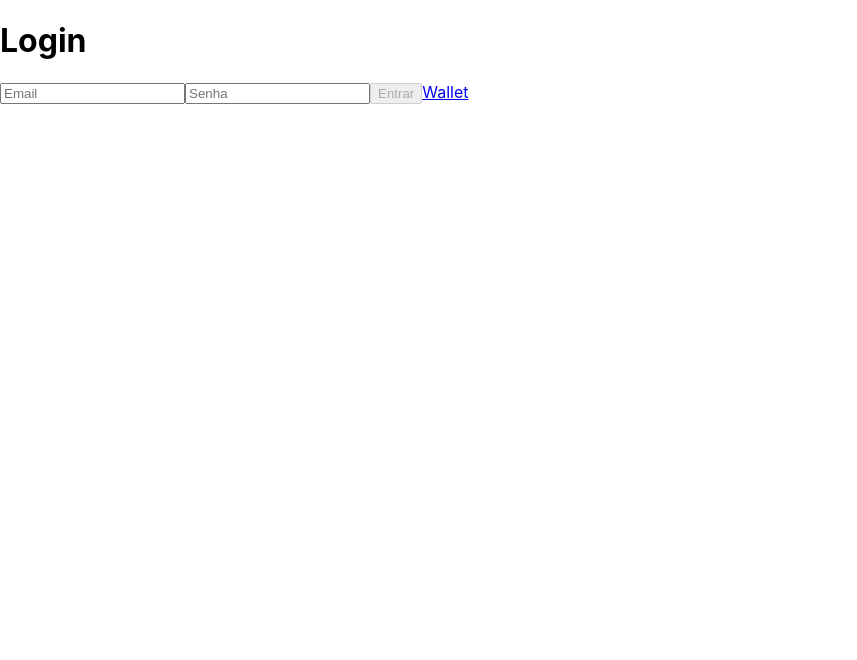
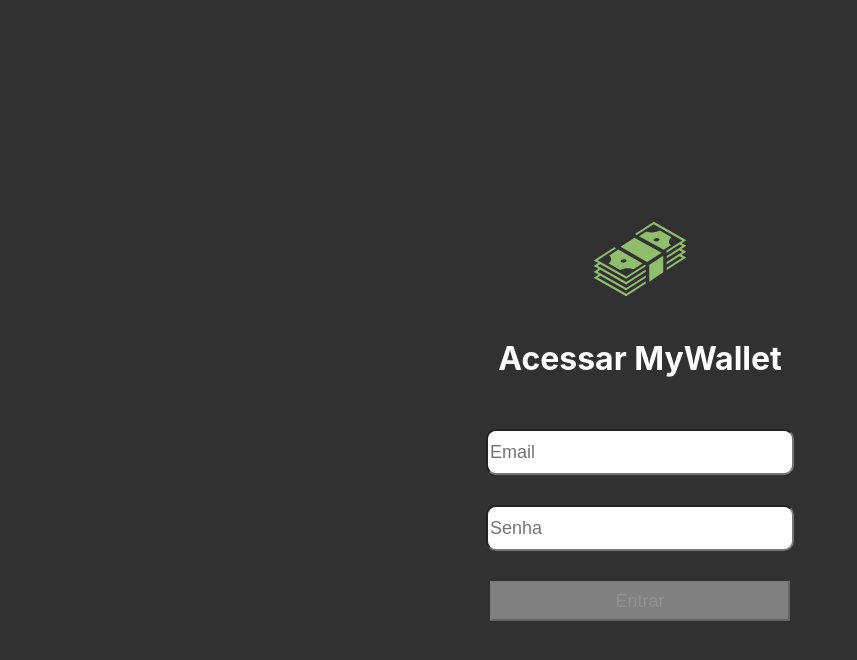
Before and after one commit to patriciapadilha/MyWallet, a React (Create React App) app: page / in a window 1280 px wide. Shown: the top 660 px of the page, without its empty margins (0-857 px from the left). Built offline with nearby package versions, Linux system fonts and the light colour scheme.

Commit message:
Adiciona css a página login e wallet

```diff
--- a/package.json
+++ b/package.json
@@ -13,7 +13,7 @@
     "prop-types": "^15.8.1",
     "react": "16.13.1",
     "react-dom": "16.13.1",
-    "react-icons": "3.11.0",
+    "react-icons": "^3.11.0",
     "react-redux": "7.2.1",
     "react-router-dom": "5.2.0",
     "react-scripts": "3.4.3",
--- a/src/App.css
+++ b/src/App.css
@@ -1,41 +1,4 @@
-.App {
-  text-align: center;
+* {
+  margin: 0;
+  padding: 0;
 }
-
-.App-logo {
-  height: 40vmin;
-  pointer-events: none;
-}
-
-@media ( prefers-reduced-motion : no-preference ) {
-
-  .App-logo {
-    animation: App-logo-spin infinite 20s linear;
-  }
-}
-
-.App-header {
-  align-items: center;
-  background-color: #282c34;
-  color: white;
-  display: flex;
-  flex-direction: column;
-  font-size: calc(10px + 2vmin);
-  justify-content: center;
-  min-height: 100vh;
-}
-
-.App-link {
-  color: #61dafb;
-}
-
-@keyframes App-logo-spin {
-
-  from {
-    transform: rotate(0deg);
-  }
-
-  to {
-    transform: rotate(360deg);
-  }
-}
--- a/src/components/Form.jsx
+++ b/src/components/Form.jsx
@@ -6,7 +6,7 @@
   render() {
     const { currencies } = this.props;
     return (
-      <form>
+      <form className="form-wallet">
         <label htmlFor="valor">
           Valor
           <input
--- a/src/components/Header.jsx
+++ b/src/components/Header.jsx
@@ -1,4 +1,5 @@
 import React from 'react';
+import { GiMoneyStack } from 'react-icons/gi';
 import { connect } from 'react-redux';
 import PropTypes from 'prop-types';
 
@@ -8,11 +9,14 @@
     console.log(this.props);
     return (
       <header>
+        <GiMoneyStack size={ 100 } color="#90be6d" className="money-item" />
         <h3 data-testid="email-field">{ email }</h3>
-        <p>Despesa total:</p>
-        <p>R$</p>
-        <p data-testid="total-field">Valor inicial 0</p>
-        <p data-testid="header-currency-field">BRL</p>
+        <div className="total-field">
+          <p>Despesa total:</p>
+          <p>R$</p>
+          <p data-testid="total-field">Valor inicial 0</p>
+          <p data-testid="header-currency-field">BRL</p>
+        </div>
       </header>
     );
   }
--- /dev/null
+++ b/src/pages/Login.css
@@ -0,0 +1,39 @@
+form {
+  align-items: center;
+  background-color: rgb(49, 49, 49);
+  display: flex;
+  flex-direction: column;
+  height: 800px;
+  justify-content: center;
+  width: 100%;
+}
+
+.item {
+  margin-top: 30px;
+}
+
+h1 {
+  color: white;
+}
+
+form input {
+  background-color: white;
+  border-radius: 10px;
+  color: black;
+  font-size: large;
+  height: 40px;
+  width: 300px;
+}
+
+form button {
+  background-color: rgb(51, 47, 50);
+  color: white;
+  font-size: large;
+  height: 40px;
+  width: 300px;
+}
+
+form button:disabled {
+  background-color: gray;
+  color: rgb(145, 145, 145);
+}
--- a/src/pages/Login.js
+++ b/src/pages/Login.js
@@ -1,8 +1,9 @@
 import React from 'react';
 import PropTypes from 'prop-types';
-import { Link } from 'react-router-dom';
+import { GiMoneyStack } from 'react-icons/gi';
 import { connect } from 'react-redux';
 import { userAction } from '../actions/index';
+import './Login.css';
 
 class Login extends React.Component {
   constructor() {
@@ -43,7 +44,8 @@
     const { history, addUser } = this.props;
     return (
       <form>
-        <h1>Login</h1>
+        <GiMoneyStack size={ 100 } color="#90be6d" className="item" />
+        <h1 className="item">Acessar MyWallet</h1>
         <label htmlFor="email">
           <input
             type="email"
@@ -53,6 +55,7 @@
             onChange={ this.handleChange }
             placeholder="Email"
             data-testid="email-input"
+            className="item"
           />
         </label>
         <label htmlFor="senha">
@@ -64,16 +67,17 @@
             onChange={ this.handleChange }
             placeholder="Senha"
             data-testid="password-input"
+            className="item"
           />
         </label>
         <button
           type="button"
           onClick={ () => { addUser(email); history.push('/carteira'); } }
           disabled={ !isValidate }
+          className="item"
         >
           Entrar
         </button>
-        <Link to="/carteira">Wallet</Link>
       </form>
     );
   }
--- /dev/null
+++ b/src/pages/Wallet.css
@@ -0,0 +1,50 @@
+header {
+  align-items: center;
+  background-color: rgb(49, 49, 49);
+  color: white;
+  display: flex;
+  height: 150px;
+  justify-content: space-between;
+}
+
+.money-item {
+  margin-left: 2%;
+}
+
+.total-field {
+  display: flex;
+  margin-right: 5%;
+}
+
+.total-field p {
+  margin-right: 10px;
+}
+
+header h3 {
+  margin-left: 5%;
+}
+
+.form-wallet {
+  background-color: black;
+  color: white;
+  display: flex;
+  flex-direction: row;
+  font-size: medium;
+  height: 100px;
+}
+
+.form-wallet input {
+  background-color: gray;
+  height: 30px;
+  margin-left: 6px;
+  margin-right: 15px;
+  width: 150px;
+}
+
+.form-wallet select {
+  background-color: gray;
+  height: 30px;
+  margin-left: 6px;
+  margin-right: 15px;
+  width: 150px;
+}
--- a/src/pages/Wallet.js
+++ b/src/pages/Wallet.js
@@ -4,6 +4,7 @@
 import Header from '../components/Header';
 import Form from '../components/Form';
 import { fetchCoins } from '../actions/index';
+import './Wallet.css';
 
 class Wallet extends React.Component {
   componentDidMount() {
```
